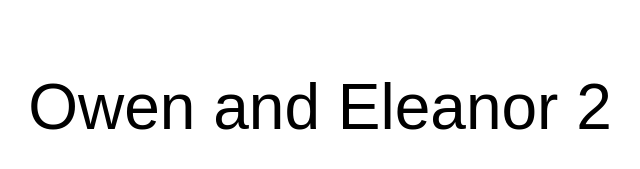
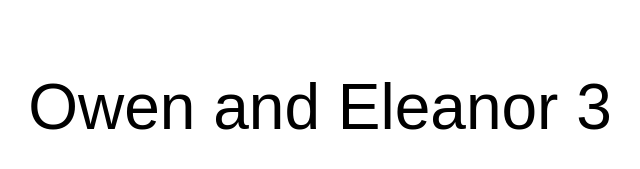
Before and after one commit to OwenFillmore/website, a plain HTML site: page index.html in a window 1280 px wide. Shown: the part 293-462 px from the top of the page, 320-960 px from the left. Drawn offline with Linux system fonts and the light colour scheme.

Commit message:
Update heading from '2' to '3'

```diff
--- a/index.html
+++ b/index.html
@@ -41,6 +41,6 @@
     </style>
 </head>
 <body>
-    <h1>Owen and Eleanor 2</h1>
+    <h1>Owen and Eleanor 3</h1>
 </body>
 </html></content>
```
